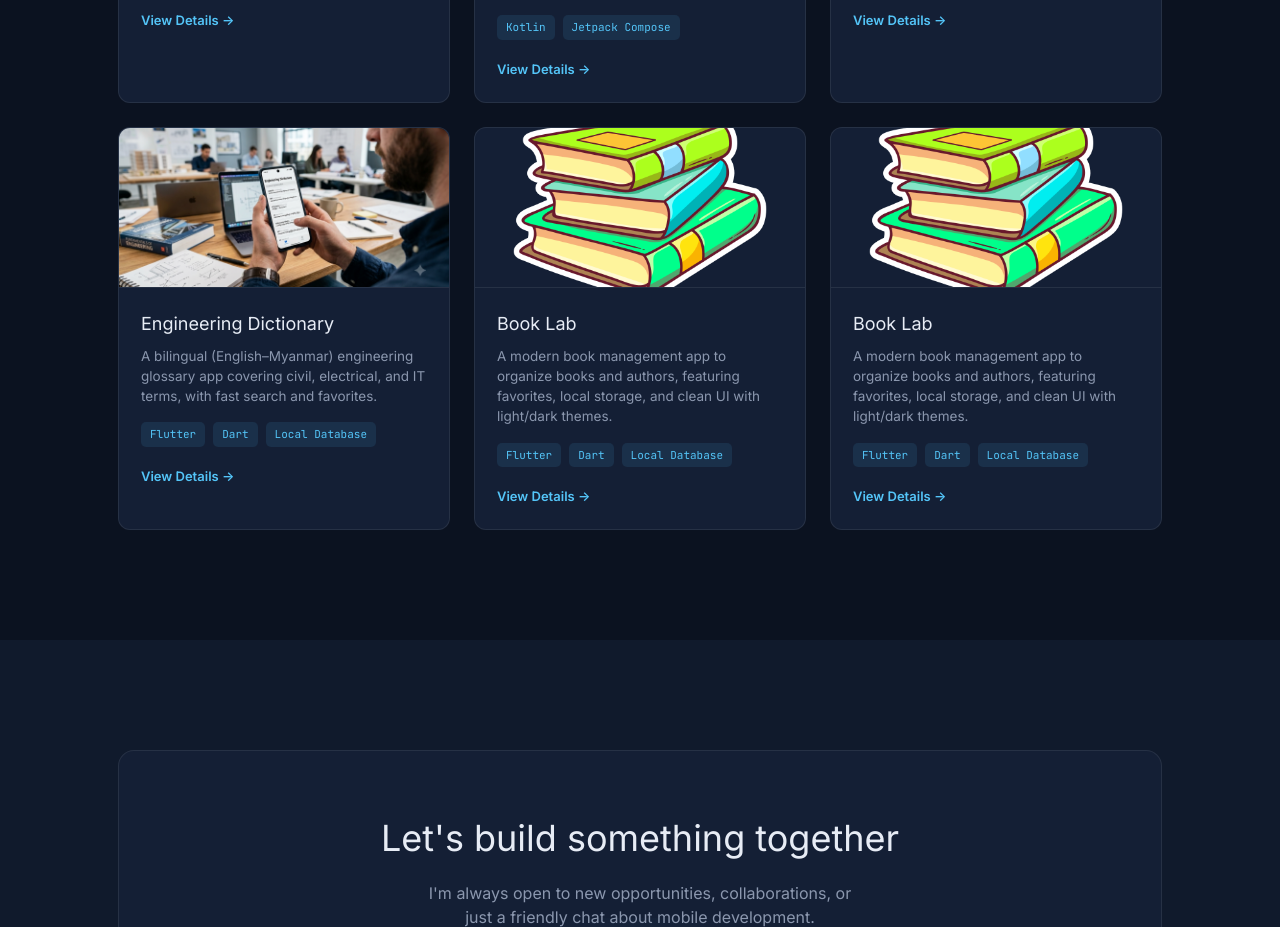
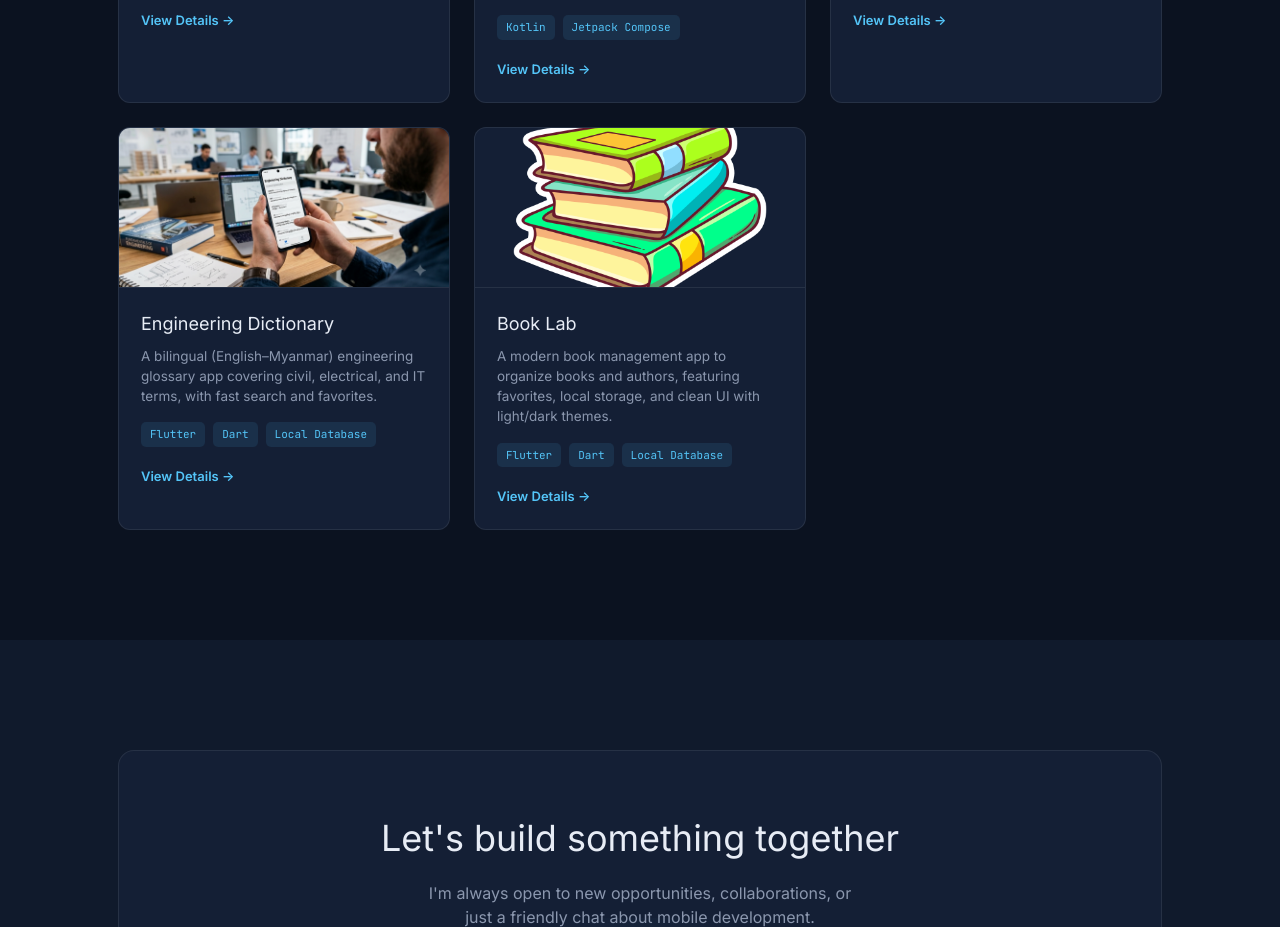
Before and after one commit to soekhant01/portfolio, a React (Vite) app: page /portfolio/about in a window 1280 px wide. Shown: the part 2600-3527 px from the top of the page. Built offline with nearby package versions, Linux system fonts and the light colour scheme.

Commit message:
merge conflict resolved

```diff
--- a/src/data/projects.js
+++ b/src/data/projects.js
@@ -259,64 +259,7 @@ export const projects = [
     '/portfolio/projects/book-lab/book_lab_7.png',
     '/portfolio/projects/book-lab/book_lab_8.png'
   ],
-},
-
-{
-  id: 'book-lab',
-  title: 'Book Lab',
-  coverImage: '/portfolio/projects/book-lab/book.png',
-  description:
-    'A modern book management app to organize books and authors, featuring favorites, local storage, and clean UI with light/dark themes.',
-  summary:
-    'Book Lab is a Flutter mobile application designed to help users manage their personal book collection and author records. Users can add books and authors, attach images, write descriptions, and mark favorites for quick access. The app uses a local database for offline-first functionality and includes a polished UI with dark mode support and smooth interactions.',
-  tags: ['Flutter', 'Dart', 'Local Database'],
-  thumbClass: 'from-[#6a11cb] to-[#ff3d6e]',
-  role: 'Mobile Developer',
-  timeline: '2026',
-  status: 'Completed',
-  links: {
-    github: "https://github.com/soekhant01/BookLab",
-    demo: null,
-    store: null,
-  },
-  highlights: [
-    'Create and manage books and authors with images',
-    'Favorite system for quick access to important items',
-    'Clean and modern UI with light & dark theme support',
-    'Offline-first app using local database',
-  ],
-  features: [
-    {
-      title: 'Book & Author Management',
-      description: 'Add, edit,delete, and store detailed information about books and authors including descriptions and images.',
-    },
-    {
-      title: 'Favorites System',
-      description: 'Mark books or authors as favorites for quick access and better organization.',
-    },
-    {
-      title: 'Image Upload',
-      description: 'Attach cover images or author photos stored locally on the device.',
-    },
-    {
-      title: 'Dark Mode',
-      description: 'Switch between light and dark themes for better user experience.',
-    },
-  ],
-  techStack: ['Flutter', 'Dart', 'SQLite', 'Provider'],
-  screenshots: [
-    '/portfolio/projects/book-lab/book_lab_1.png',
-    '/portfolio/projects/book-lab/book_lab_2.png',
-    '/portfolio/projects/book-lab/book_lab_3.png',
-    '/portfolio/projects/book-lab/book_lab_4.png',
-    '/portfolio/projects/book-lab/book_lab_5.png',
-    '/portfolio/projects/book-lab/book_lab_6.png',
-    '/portfolio/projects/book-lab/book_lab_7.png',
-    '/portfolio/projects/book-lab/book_lab_8.png'
-  ],
 }
-
-
 ]
 
 export function getProjectById(id) {
```
